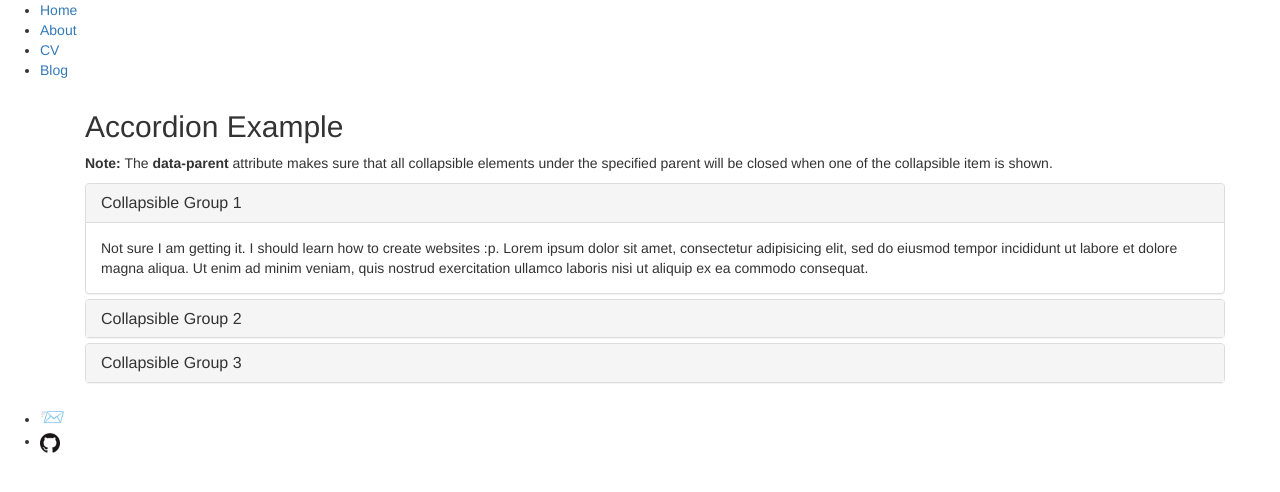
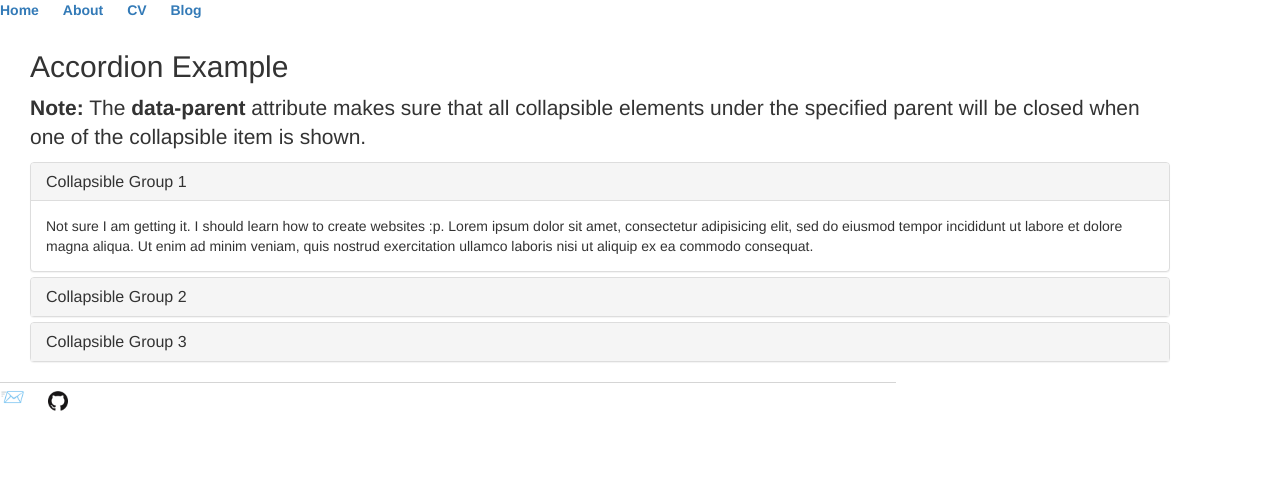
Before and after one commit to Theosau/TheosauOld.github.io, a Jekyll site: the page built from accordion_test.html, in a window 1280 px wide. Shown: the top 492 px of the page. Built offline with Jekyll 4.4.1, drawn with Linux system fonts in a browser that asks for light colours.

Commit message:
Update default.html

```diff
--- a/_layouts/default.html
+++ b/_layouts/default.html
@@ -3,7 +3,8 @@
 	<head>
 		<title>{{ page.title }}</title>
 		<!-- link to main stylesheet -->
-		<link rel="stylesheet" type="text/scss" href="/css/main.css">
+		<link rel="stylesheet" type="text/css" href="/css/main.css">
+
 	</head>
 	<body>
 		<nav>
```
